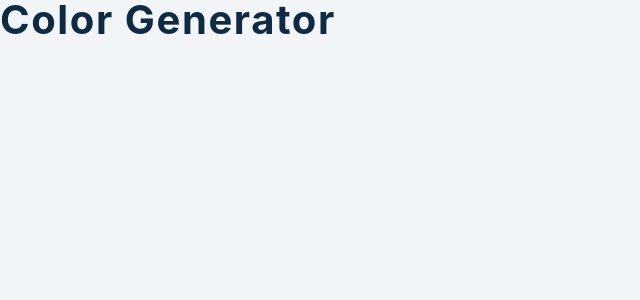
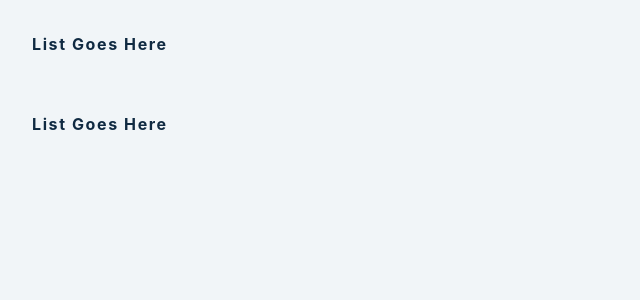
Before and after one commit to otiisaac199/Color-Generator, a React (Create React App) app: page / in a window 1280 px wide. Shown: the top 300 px of the page, without its empty margins (0-640 px from the left). Built offline with nearby package versions, Linux system fonts and the light colour scheme.

Commit message:
modified: added a new dependency features: added a submit function

```diff
--- a/package.json
+++ b/package.json
@@ -9,7 +9,7 @@
     "react": "^16.13.1",
     "react-dom": "^16.13.1",
     "react-scripts": "3.4.3",
-    "values.js": "^2.0.0"
+    "values.js": "^2.1.1"
   },
   "scripts": {
     "start": "react-scripts start",
--- a/src/App.js
+++ b/src/App.js
@@ -6,8 +6,23 @@ import SingleColor from "./SingleColor";
 function App() {
   const [color, setColor] = useState("");
   const [error, setError] = useState(false);
+  const [list, setList] = useState([]);
 
-  return <h2>color generator</h2>;
+  const handleSubmit = (e) => {
+    e.preventDefault();
+    console.log("hello");
+  };
+
+  return (
+    <>
+      <section className="container">
+        <h4>list goes here</h4>
+      </section>
+      <section className="color">
+        <h4>list goes here</h4>
+      </section>
+    </>
+  );
 }
 
 export default App;
```
Also changed, not shown: 1 other file (tests, documents, lock files or other folders).
